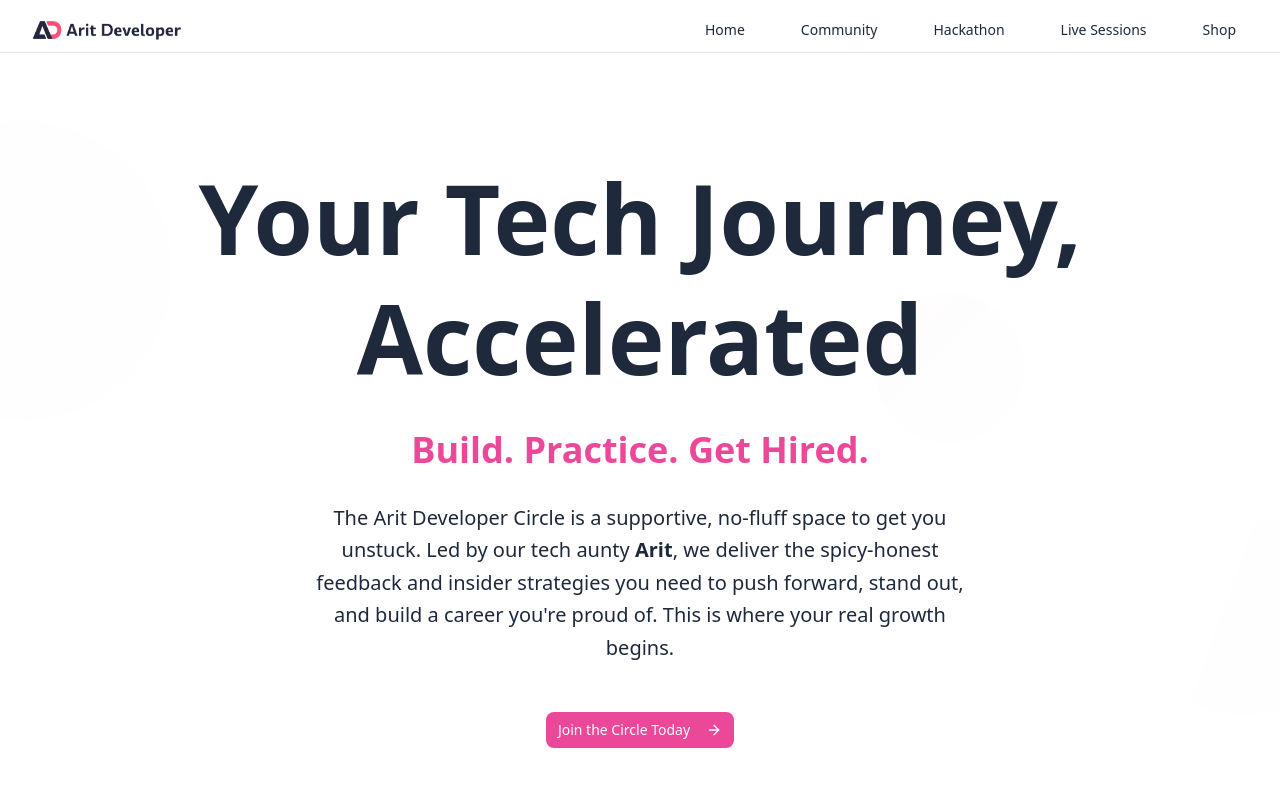
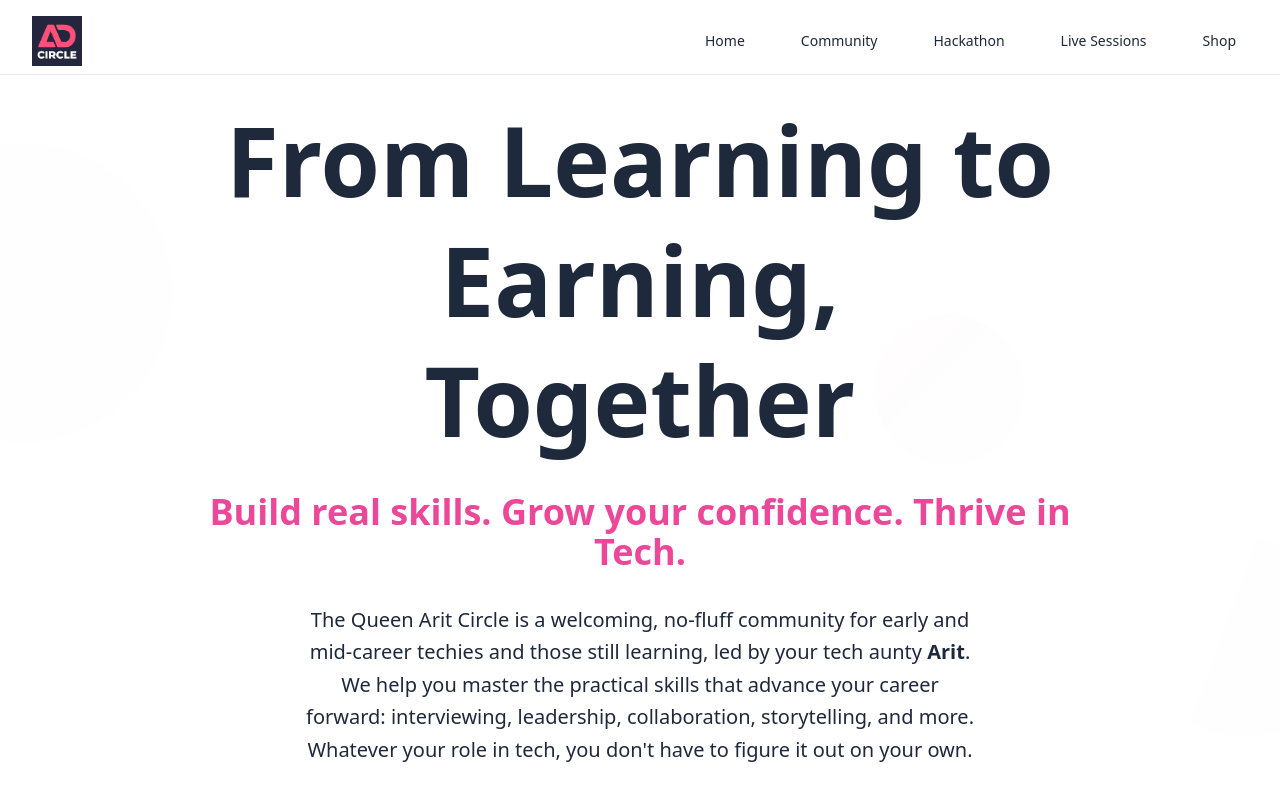
Before and after one commit to Delightsheriff/arit-dev, a Next.js app: page / in a window 1280 px wide. Shown: the top 800 px of the page. Built offline with nearby package versions, Linux system fonts and the light colour scheme.

Commit message:
Improve navigation: ensure logo displays at highest quality and add

```diff
--- a/src/app/layout.tsx
+++ b/src/app/layout.tsx
@@ -15,9 +15,9 @@ const manrope = Manrope({
 });
 
 export const metadata: Metadata = {
-  title: "Arit Developer Circle - Your Tech Journey, Accelerated",
+  title: "The Queen Arit Circle - Your Tech Journey, Accelerated",
   description:
-    " The Arit Developer Circle is a supportive, no-fluff space for techies  of all experience levels to push forward and stand out.",
+    "The Queen Arit Circle is a supportive, no-fluff space for techies of all experience levels to push forward and stand out.",
 };
 
 export default function RootLayout({
--- a/src/components/footer.tsx
+++ b/src/components/footer.tsx
@@ -44,7 +44,7 @@ export function Footer() {
             © 2025 Arit Developer Circle. All rights reserved.
           </p>
           <p className="text-gray-400 text-sm mt-4 md:mt-0">
-            Built by the Arit Developer Circle Team
+            Built by The Queen Arit Circle Team
           </p>
         </div>
       </div>
--- a/src/components/hero-section.tsx
+++ b/src/components/hero-section.tsx
@@ -1,6 +1,5 @@
 "use client";
 
-import { Button } from "@/components/ui/button";
 import { ArrowRight } from "lucide-react";
 import { AnimatedButton } from "./animated-button";
 
@@ -16,26 +15,47 @@ export function HeroSection() {
 
       <div className="relative z-10 mx-auto max-w-4xl text-center">
         {/* Main Headline */}
-        <h1 className="font-heading text-5xl md:text-7xl lg:text-8xl font-bold arit-text leading-tight fade-in-up">
+        {/* <h1 className="font-heading text-5xl md:text-7xl lg:text-8xl font-bold arit-text leading-tight fade-in-up">
           Your Tech Journey, <span className="block">Accelerated</span>
-        </h1>
+        </h1> */}
 
         {/* Sub-headline */}
-        <div className="mt-8 fade-in-up fade-in-up-delay-1">
+        {/* <div className="mt-8 fade-in-up fade-in-up-delay-1">
           <p className="font-heading text-2xl md:text-3xl lg:text-4xl font-semibold arit-accent">
             Build. Practice. Get Hired.
           </p>
-        </div>
+        </div> */}
 
         {/* Description */}
-        <div className="mt-8 max-w-2xl mx-auto fade-in-up fade-in-up-delay-2">
+        {/* <div className="mt-8 max-w-2xl mx-auto fade-in-up fade-in-up-delay-2">
           <p className="font-sans text-lg md:text-xl arit-text leading-relaxed">
-            The Arit Developer Circle is a supportive, no-fluff space to get you
+            The Queen Arit Circle is a supportive, no-fluff space to get you
             unstuck. Led by our tech aunty{" "}
             <strong className="font-bold">Arit</strong>, we deliver the
             spicy-honest feedback and insider strategies you need to push
             forward, stand out, and build a career you&apos;re proud of. This is
             where your real growth begins.
+          </p>
+        </div> */}
+
+        <h1 className="font-heading text-5xl md:text-7xl lg:text-8xl font-bold arit-text leading-tight fade-in-up">
+          From Learning to Earning,<span className="block">Together</span>
+        </h1>
+
+        <div className="mt-8 fade-in-up fade-in-up-delay-1">
+          <p className="font-heading text-2xl md:text-3xl lg:text-4xl font-semibold arit-accent">
+            Build real skills. Grow your confidence. Thrive in Tech.
+          </p>
+        </div>
+
+        <div className="mt-8 max-w-2xl mx-auto fade-in-up fade-in-up-delay-2">
+          <p className="font-sans text-lg md:text-xl arit-text leading-relaxed">
+            The Queen Arit Circle is a welcoming, no-fluff community for early
+            and mid-career techies and those still learning, led by your tech
+            aunty <strong>Arit</strong>. We help you master the practical skills
+            that advance your career forward: interviewing, leadership,
+            collaboration, storytelling, and more. Whatever your role in tech,
+            you don&apos;t have to figure it out on your own.
           </p>
         </div>
 
--- a/src/components/navigation.tsx
+++ b/src/components/navigation.tsx
@@ -42,14 +42,14 @@ export function Navigation() {
         <div className="flex items-center justify-between">
           {/* Logo */}
           <div className="flex items-center">
-            {/* <h1 className="font-heading text-2xl font-bold arit-text">
-              Arit Circle
-            </h1> */}
             <Image
-              src="/logo.webp"
+              src="/logo.png"
               alt="Arit Circle Logo"
-              width={150}
+              width={50}
               height={50}
+              priority
+              quality={100}
+              style={{ objectFit: "contain" }}
             />
           </div>
 
```
Also changed, not shown: public/logo.png (added).
